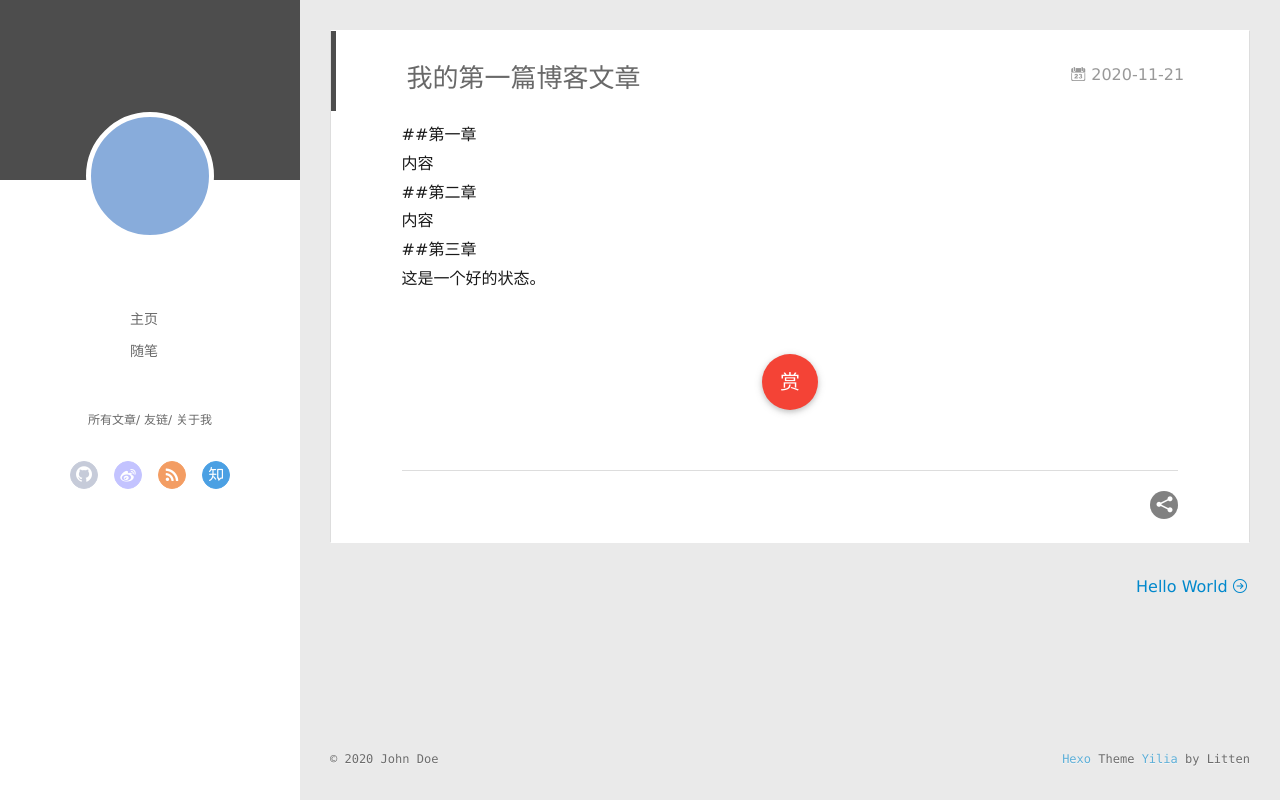
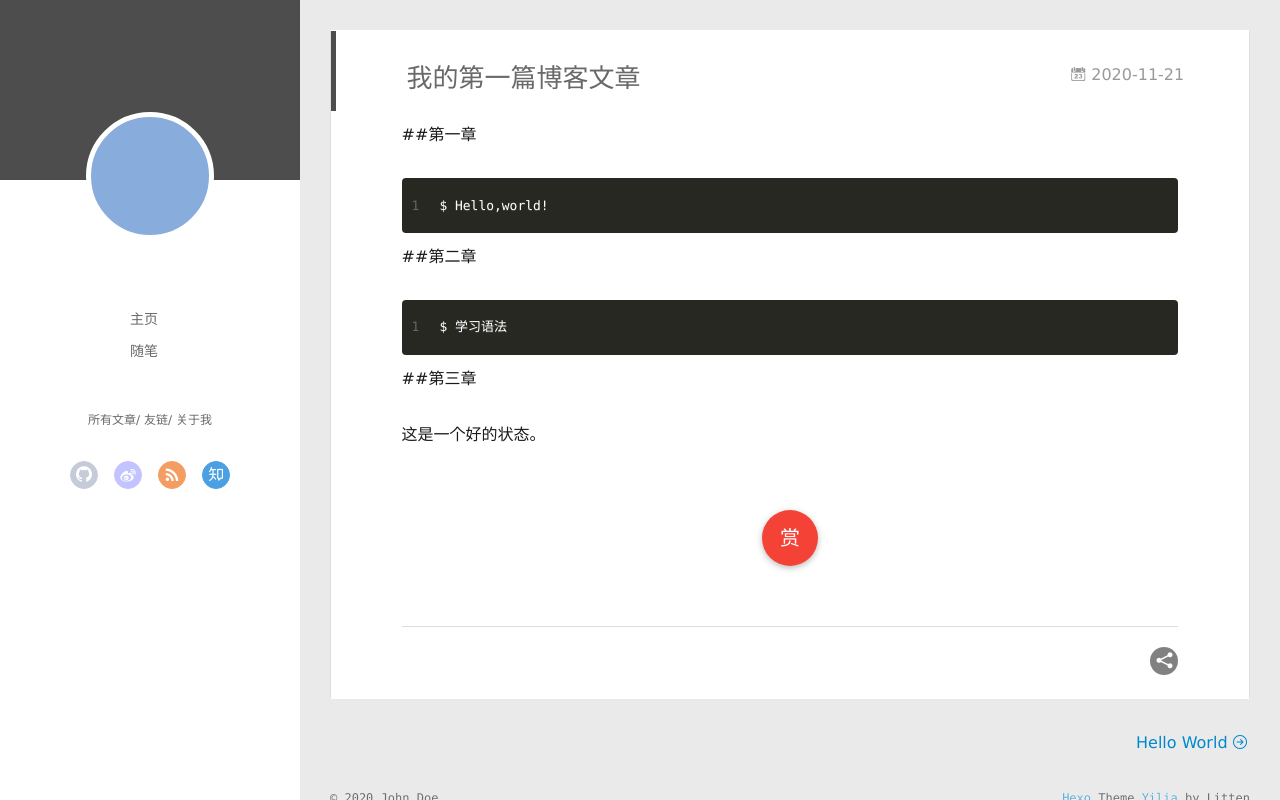
Before and after one commit to smdevil/smdevil.github.io, a plain HTML site: page 2020/11/21/我的第一篇博客文章/index.html in a window 1280 px wide. Drawn offline with Linux system fonts and the light colour scheme; no server answers.

Commit message:
Site updated: 2020-11-21 13:58:21

```diff
--- a/2020/11/21/我的第一篇博客文章/index.html
+++ b/2020/11/21/我的第一篇博客文章/index.html
@@ -8,15 +8,15 @@
   <link rel="dns-prefetch" href="http://example.com">
   <title>我的第一篇博客文章 | 我的个人博客</title>
   <meta name="viewport" content="width=device-width, initial-scale=1, maximum-scale=1">
-  <meta name="description" content="##第一章内容##第二章内容##第三章这是一个好的状态。">
+  <meta name="description" content="##第一章 1$ Hello,world! ##第二章 1$ 学习语法  ##第三章 这是一个好的状态。">
 <meta property="og:type" content="article">
 <meta property="og:title" content="我的第一篇博客文章">
 <meta property="og:url" content="http://example.com/2020/11/21/%E6%88%91%E7%9A%84%E7%AC%AC%E4%B8%80%E7%AF%87%E5%8D%9A%E5%AE%A2%E6%96%87%E7%AB%A0/index.html">
 <meta property="og:site_name" content="我的个人博客">
-<meta property="og:description" content="##第一章内容##第二章内容##第三章这是一个好的状态。">
+<meta property="og:description" content="##第一章 1$ Hello,world! ##第二章 1$ 学习语法  ##第三章 这是一个好的状态。">
 <meta property="og:locale" content="en_US">
 <meta property="article:published_time" content="2020-11-21T05:03:58.000Z">
-<meta property="article:modified_time" content="2020-11-21T05:15:28.081Z">
+<meta property="article:modified_time" content="2020-11-21T05:55:47.711Z">
 <meta property="article:author" content="John Doe">
 <meta name="twitter:card" content="summary">
 
@@ -174,7 +174,13 @@
 
     <div class="article-entry" itemprop="articleBody">
 
-        <p>##第一章<br>内容<br>##第二章<br>内容<br>##第三章<br>这是一个好的状态。</p>
+        <p>##第一章</p>
+<figure class="highlight bash"><table><tr><td class="gutter"><pre><span class="line">1</span><br></pre></td><td class="code"><pre><span class="line">$ Hello,world!</span><br></pre></td></tr></table></figure>
+<p>##第二章</p>
+<figure class="highlight bash"><table><tr><td class="gutter"><pre><span class="line">1</span><br></pre></td><td class="code"><pre><span class="line">$ 学习语法</span><br></pre></td></tr></table></figure>
+
+<p>##第三章</p>
+<p>这是一个好的状态。</p>
 
 
 
```
Also changed, not shown: index.html (+7 -1 lines).
